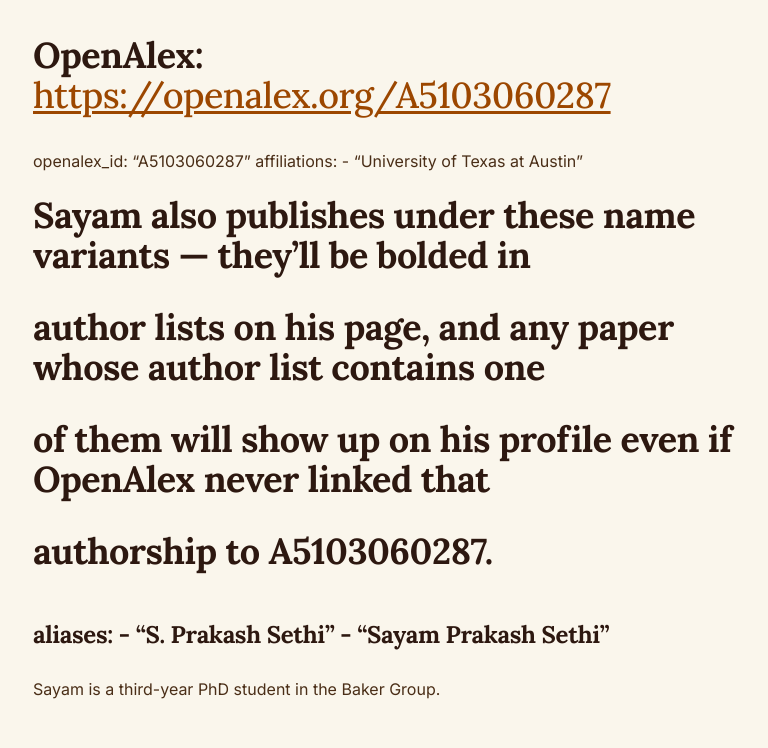
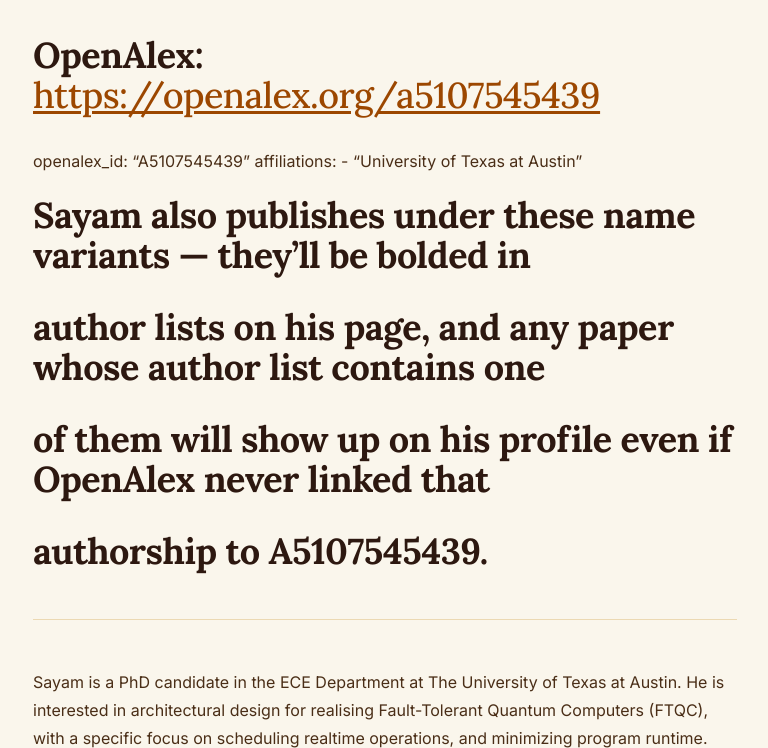
Before and after one commit to Baker-Group-UT/baker-group-ut.github.io, an Astro site: page /people/sayam-sethi in a window 1280 px wide. Shown: the part 291-1039 px from the top of the page, without its empty margins (255-1023 px from the left). Built offline with nearby package versions, Linux system fonts and the light colour scheme; Astro itself is replaced by a stand-in of ours.

Commit message:
Update sayam-sethi.md

```diff
--- a/src/content/people/sayam-sethi.md
+++ b/src/content/people/sayam-sethi.md
@@ -14,17 +14,14 @@ blurb: "Works on fault-tolerant compilation."
 website: "https://5ayam5.github.io/"
 scholar: "https://scholar.google.com/citations?user=zYML-94AAAAJ&hl=en"
 # --- Publication syncing ---------------------------------------------
-# OpenAlex: https://openalex.org/A5103060287
-openalex_id: "A5103060287"
+# OpenAlex: https://openalex.org/a5107545439
+openalex_id: "A5107545439"
 affiliations:
     - "University of Texas at Austin"
 # Sayam also publishes under these name variants — they'll be bolded in
 # author lists on his page, and any paper whose author list contains one
 # of them will show up on his profile even if OpenAlex never linked that
-# authorship to A5103060287.
-aliases:
-    - "S. Prakash Sethi"
-    - "Sayam Prakash Sethi"
+# authorship to A5107545439.
 ---
 
-Sayam is a third-year PhD student in the Baker Group.
+Sayam is a PhD candidate in the ECE Department at The University of Texas at Austin. He is interested in architectural design for realising Fault-Tolerant Quantum Computers (FTQC), with a specific focus on scheduling realtime operations, and minimizing program runtime. Before starting his PhD, he obtained his B. Tech. in Computer Science and Engineering from IIT Delhi, where he was working with Dr. Preeti Ranjan Panda on 3D DRAM.
```
